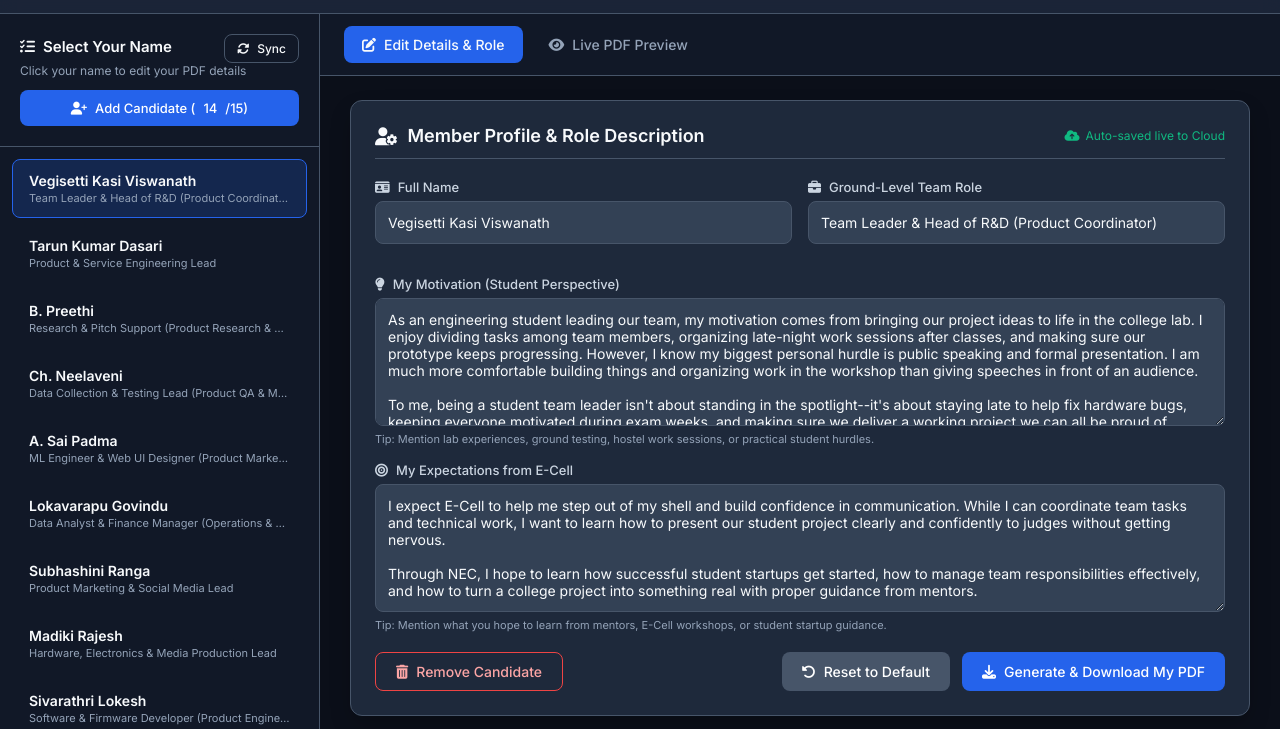
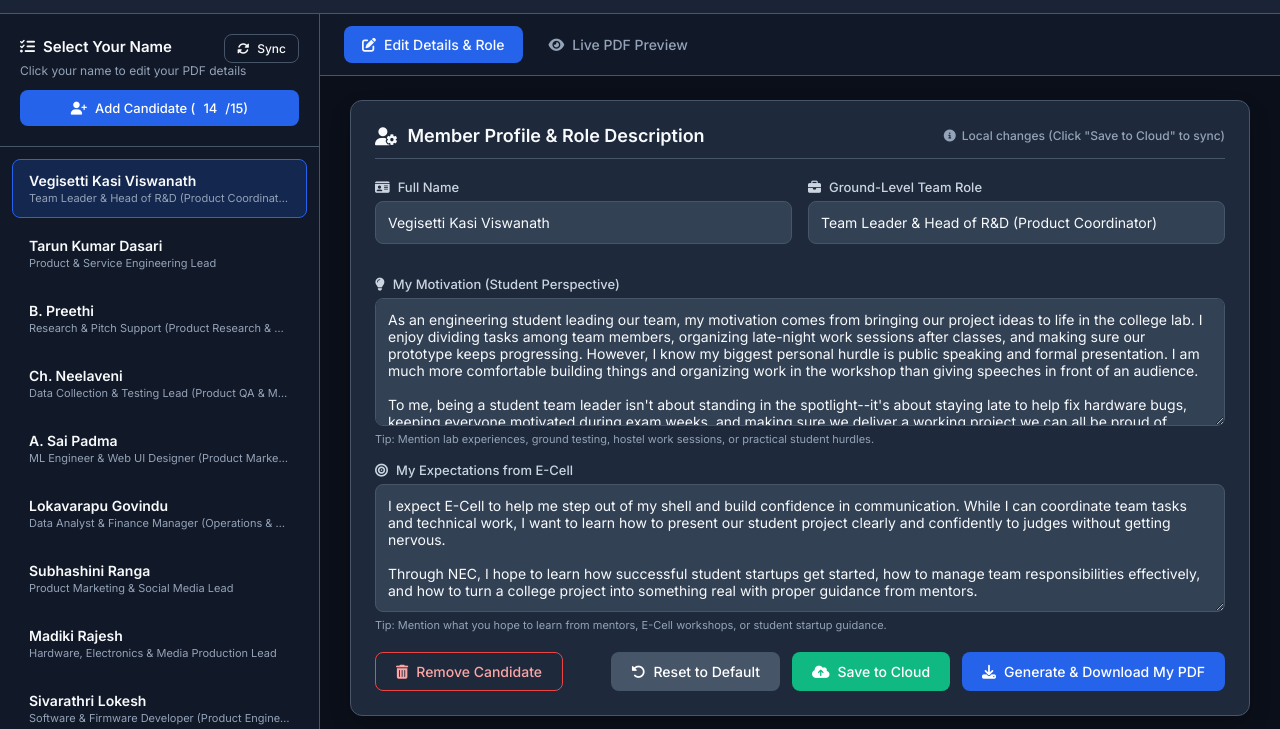
Before and after one commit to jai1aiger/opinion-poll, a plain HTML site: page index.html in a window 1280 px wide. Shown: the part 71-800 px from the top of the page. Drawn offline with Linux system fonts and the light colour scheme.

Commit message:
index.html: replace auto-save text with manual sync instructions and add Save to Cloud button

```diff
--- a/index.html
+++ b/index.html
@@ -70,7 +70,7 @@
                     <div class="card form-card">
                         <div class="card-header">
                             <h2><i class="fa-solid fa-user-gear"></i> Member Profile & Role Description</h2>
-                            <span class="save-status" id="saveStatus"><i class="fa-solid fa-cloud-arrow-up"></i> Auto-saved live to Cloud</span>
+                            <span class="save-status" id="saveStatus" style="color: #94a3b8; font-weight: 500;"><i class="fa-solid fa-circle-info"></i> Local changes (Click "Save to Cloud" to sync)</span>
                         </div>
                         <form id="profileForm">
                             <div class="form-row">
@@ -101,6 +101,9 @@
                                     <i class="fa-solid fa-trash-can"></i> Remove Candidate
                                 </button>
                                 <button type="button" class="btn btn-secondary" id="resetBtn"><i class="fa-solid fa-rotate-left"></i> Reset to Default</button>
+                                <button type="button" class="btn" id="saveCloudBtn" style="background-color: #10b981; color: white;">
+                                    <i class="fa-solid fa-cloud-arrow-up"></i> Save to Cloud
+                                </button>
                                 <button type="button" class="btn btn-primary" id="downloadPdfBtn"><i class="fa-solid fa-download"></i> Generate & Download My PDF</button>
                             </div>
                         </form>
```
